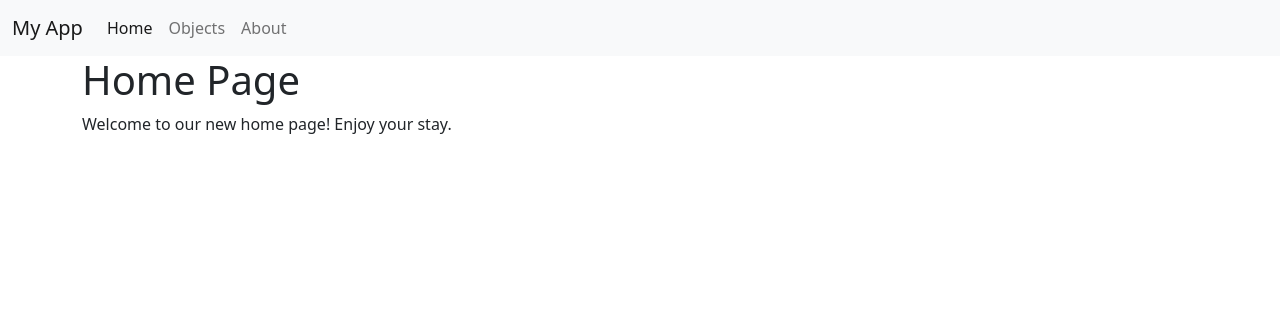
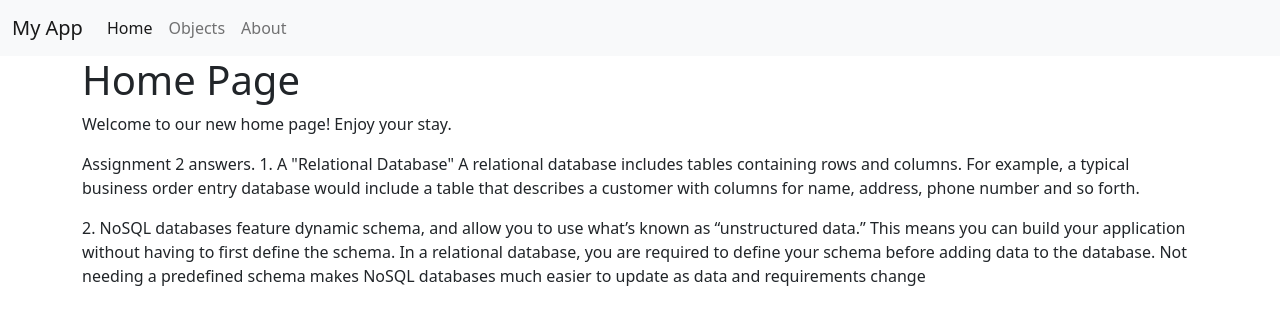
Before and after one commit to BlueEyesSD84/mynewrepo, a Flask app: page / in a window 1280 px wide. Shown: the top 325 px of the page. Run offline with Flask 2, Linux system fonts and the light colour scheme.

Commit message:
Assignment 2 Changes

```diff
--- a/templates/index.html
+++ b/templates/index.html
@@ -7,4 +7,7 @@ Home
 {% block content %}
     <h1>Home Page</h1>
     <p>Welcome to our new home page! Enjoy your stay.</p>
+    <p>Assignment 2 answers.
+        1.  A "Relational Database"  A relational database includes tables containing rows and columns. For example, a typical business order entry database would include a table that describes a customer with columns for name, address, phone number and so forth.</p>
+    <p>  2. NoSQL databases feature dynamic schema, and allow you to use what’s known as “unstructured data.” This means you can build your application without having to first define the schema. In a relational database, you are required to define your schema before adding data to the database. Not needing a predefined schema makes NoSQL databases much easier to update as data and requirements change</p>
 {% endblock content %}
```
